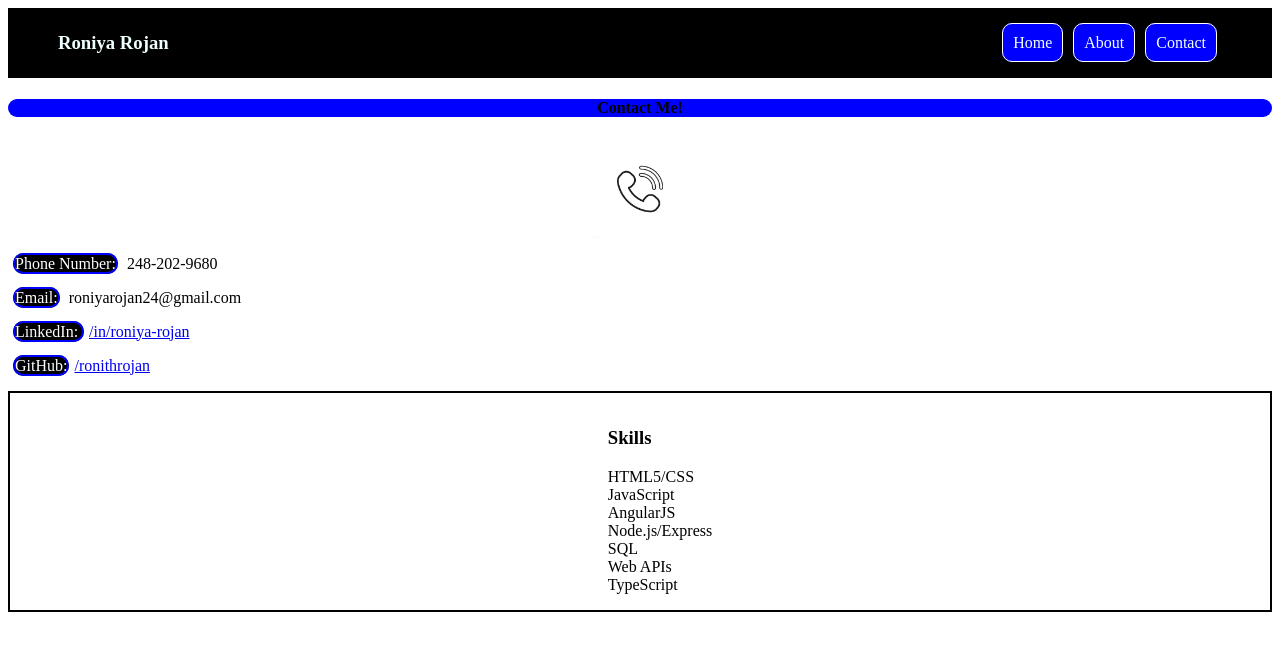
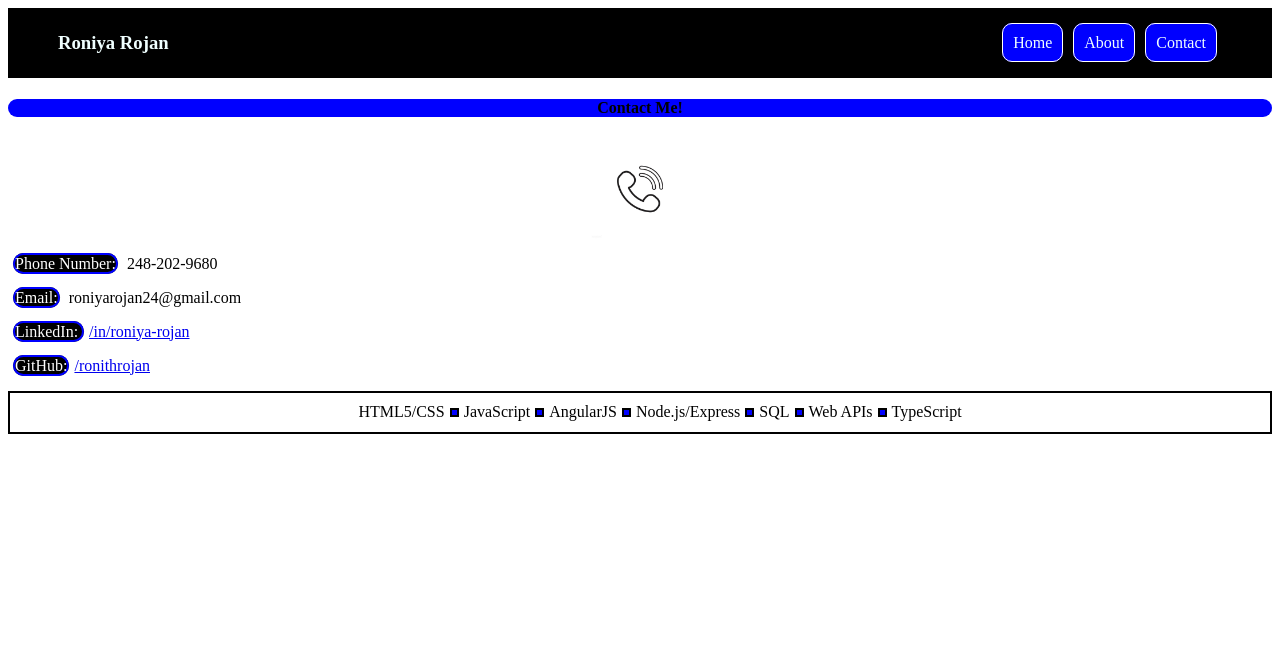
Before and after one commit to ronithrojan/Personal-Website, an Angular app: page /contact in a window 1280 px wide. Shown: the top 650 px of the page. Built offline with nearby package versions, Linux system fonts and the light colour scheme.

Commit message:
added CSS to the footer

```diff
--- a/src/app/footer/footer.component.css
+++ b/src/app/footer/footer.component.css
@@ -19,3 +19,20 @@ li {
   justify-content: center;
   border: 2px solid black;
 }
+
+@media only screen and (min-width: 768px) {
+  ul {
+    display: flex;
+    flex-direction: row;
+    justify-content: center;
+    margin: 10px;
+  }
+
+  .box {
+    height: 5px;
+    width: 5px;
+    background-color: blue;
+    border: 2px solid black;
+    margin: 5px;
+  }
+}
--- a/src/app/footer/footer.component.html
+++ b/src/app/footer/footer.component.html
@@ -1,13 +1,18 @@
 <div class="wrapper">
   <nav class="footer">
     <ul>
-      <h3>Skills</h3>
       <li>HTML5/CSS</li>
+      <div class="box"></div>
       <li>JavaScript</li>
+      <div class="box"></div>
       <li>AngularJS</li>
+      <div class="box"></div>
       <li>Node.js/Express</li>
+      <div class="box"></div>
       <li>SQL</li>
+      <div class="box"></div>
       <li>Web APIs</li>
+      <div class="box"></div>
       <li>TypeScript</li>
     </ul>
   </nav>
```
